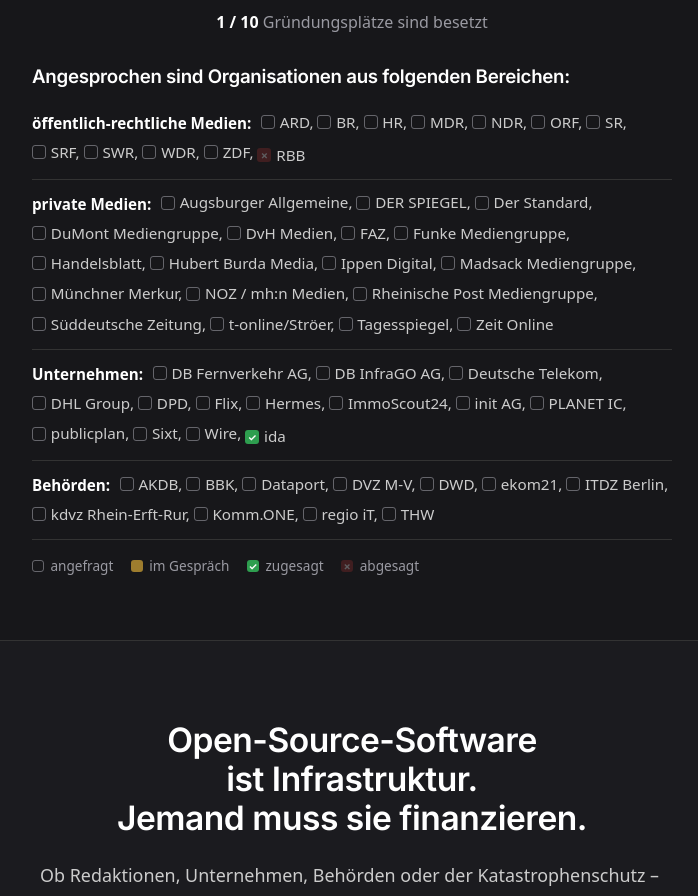
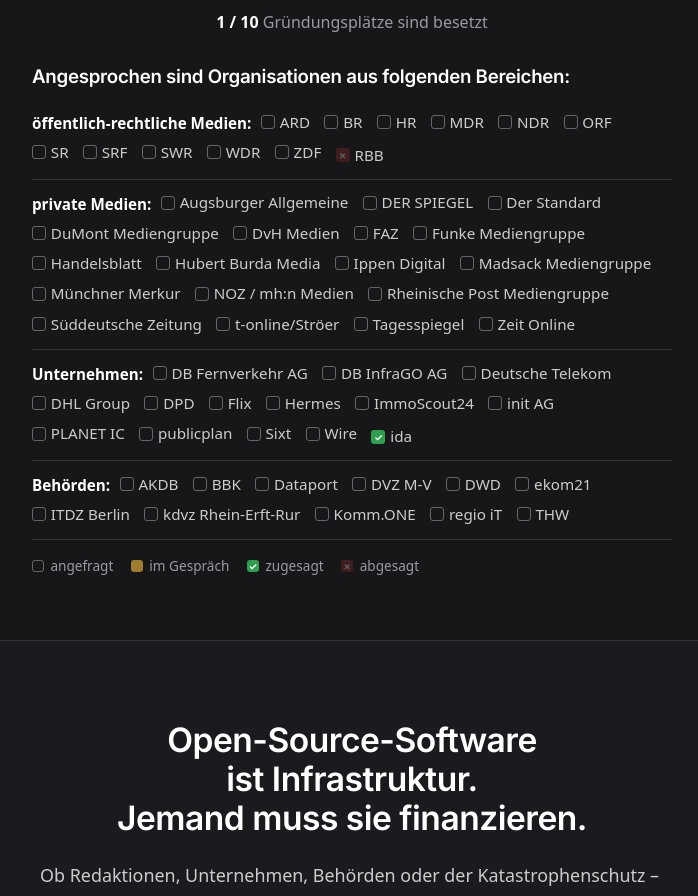
Before and after one commit to versatiles-org/consortium, a SvelteKit app: page /de in a window 1280 px wide. Shown: the part 1376-2272 px from the top of the page, without its empty margins (288-986 px from the left). Built offline with nearby package versions, Linux system fonts and the light colour scheme.

Commit message:
fix: separate member buttons with space

```diff
--- a/eslint.config.js
+++ b/eslint.config.js
@@ -21,10 +21,6 @@
 		rules: {
 			// Single static page: hash anchors, mailto and external links only – no app routing.
 			'svelte/no-navigation-without-resolve': 'off',
-			// The sector list is running text that wraps between organisations, so it needs a
-			// literal space in the markup. {' '} is the only spelling prettier cannot reflow
-			// into a newline (Banner.svelte) – the rule would have us delete it.
-			'svelte/no-useless-mustaches': 'off',
 			'no-unused-vars': 'off',
 			'@typescript-eslint/no-unused-vars': [
 				'error',
--- a/src/lib/sections/Banner.svelte
+++ b/src/lib/sections/Banner.svelte
@@ -69,16 +69,15 @@
 				{#each sectorStatus as row (row.id)}
 					<li class="sector" aria-label={boxLabel(row)}>
 						<span class="sector__name">{t.sectorGroups[row.id]}:</span>
-						{#each row.members as m, i (m.name)}<button
+						{#each row.members as m (m.name)}<button
 								type="button"
 								class="member"
 								aria-label="{m.name}: {t.legend[m.status]}"
 								onpointerenter={(e) => showTip(e, m)}
 								onpointerleave={hideTip}
 								onfocus={(e) => showTip(e, m)}
-								onblur={hideTip}
-								><span class="box box--{m.status}"></span>{m.name}{#if i < row.members.length - 1},{/if}</button
-							>{#if i < row.members.length - 1}{' '}{/if}{/each}
+								onblur={hideTip}><span class="box box--{m.status}"></span>{m.name}</button
+							>{/each}
 					</li>
 				{/each}
 			</ul>
@@ -231,13 +230,15 @@
 		color: var(--text-strong);
 		margin-right: 0.35rem;
 	}
-	/* box + organisation name are one hover/focus target; wraps happen at the comma.
+	/* box + organisation name are one hover/focus target, kept apart by a margin rather
+	   than punctuation – the line wraps between two of them.
 	   It is a <button> for keyboard focus, but must read as plain label text – so all
 	   the UA chrome (and the pointer cursor) is stripped. */
 	.member {
 		display: inline-flex;
 		align-items: center;
 		gap: 0.3rem;
+		margin-inline-end: 0.9rem;
 		white-space: nowrap;
 		padding: 0;
 		border: 0;
```
